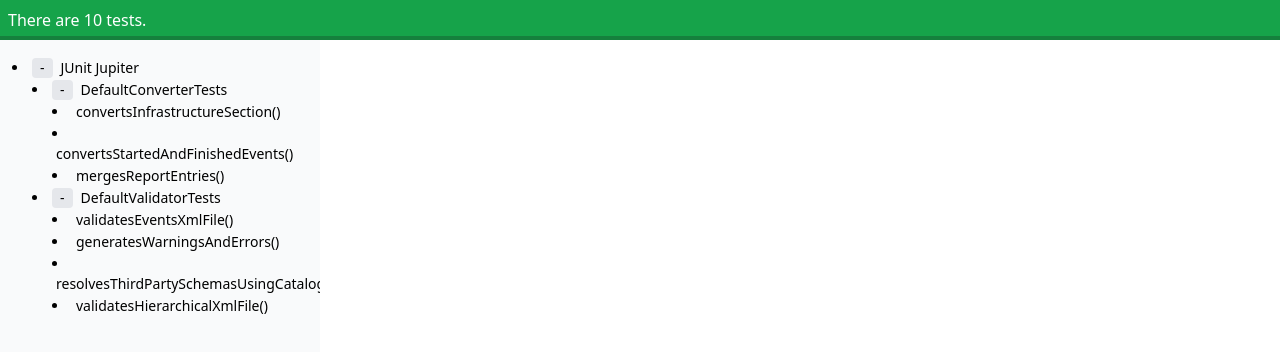
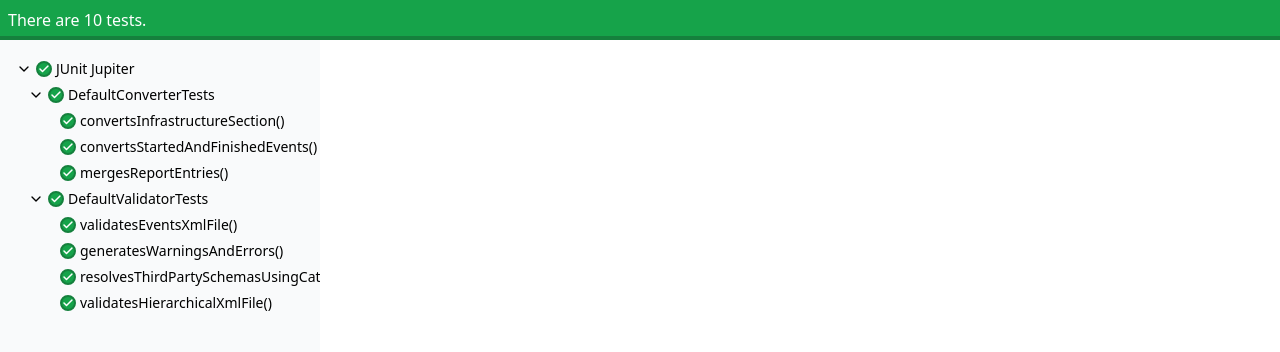
Before and after one commit to ota4j-team/open-test-reporting, a Vue app in the folder html-report/: page / in a window 1280 px wide. Shown: the top 352 px of the page. Built offline with nearby package versions, Linux system fonts and the light colour scheme.

Commit message:
Use icons in tree

```diff
--- a/html-report/package.json
+++ b/html-report/package.json
@@ -9,6 +9,7 @@
     "preview": "vite preview"
   },
   "dependencies": {
+    "lucide-vue-next": "^0.453.0",
     "vue": "^3.4.37",
     "vue-i18n": "^10.0.4"
   },
--- a/html-report/src/App.vue
+++ b/html-report/src/App.vue
@@ -15,7 +15,7 @@ const selectedNode = ref(undefined as TestNode | undefined)
     </div>
     <div class="flex grow">
       <div class="bg-gray-50 w-1/4 min-w-80 p-4 overflow-y-auto text-sm">
-        <TestTree :roots="roots" v-model:selectedNode="selectedNode" class="-ml-6"/>
+        <TestTree :roots="roots" v-model:selectedNode="selectedNode" class="-ml-3"/>
       </div>
       <div class="grow overflow-scroll p-4">
         <NodeDetails :node="selectedNode" v-if="selectedNode"/>
--- a/html-report/src/components/TestNode.vue
+++ b/html-report/src/components/TestNode.vue
@@ -1,6 +1,7 @@
 <script setup lang="ts">
 import { computed, ref } from 'vue';
 import TestTree from './TestTree.vue';
+import { Check, ChevronDown, ChevronRight } from 'lucide-vue-next';
 
 const selectedNode = defineModel('selectedNode')
 const props = defineProps<{ node: TestNode }>()
@@ -8,15 +9,24 @@ const showChildren = ref(true)
 function toggleChildren() {
   showChildren.value = !showChildren.value
 }
-function selectNode() {
+function selectNodeAndShowChildren() {
   selectedNode.value = props.node
+  showChildren.value = true
 }
 const isSelected = computed(() => selectedNode.value !== undefined && (selectedNode.value as TestNode).name == props.node.name)
 </script>
 
 <template>
-  <button class="rounded px-2 bg-gray-200 mr-1" @click="toggleChildren" v-if="node.child"><span v-if="showChildren">-</span><span v-else>+</span></button>
-  <span class="cursor-pointer rounded p-px px-1" :class="{ 'bg-gray-200 font-bold': isSelected }" @click="selectNode">{{ node.name }}</span>
+  <div class="inline-flex">
+    <div @click="toggleChildren" class="cursor-pointer self-center" :class="{ 'invisible': !node.child }">
+      <ChevronDown :size="16" v-if="showChildren" />
+      <ChevronRight :size="16" v-else />
+    </div>
+    <div class="cursor-pointer rounded p-px px-1 inline-flex" :class="{ 'bg-gray-200 font-bold': isSelected }" @click="selectNodeAndShowChildren()">
+      <Check :size="16" :strokeWidth="3" class="self-center bg-green-600 rounded-full text-white border-2 border-green-700" />
+      <span class="ml-1">{{ node.name }}</span>
+    </div>
+  </div>
   <TestTree :roots="node.child" v-model:selectedNode="selectedNode" v-if="node.child" :class="{ hidden: !showChildren }"/>
 </template>
 
--- a/html-report/src/components/TestTree.vue
+++ b/html-report/src/components/TestTree.vue
@@ -6,7 +6,7 @@ defineProps<{ roots: Array<TestNode> }>()
 </script>
 
 <template>
-  <ul v-if="roots.length" class="list-disc list-inside pl-5">
+  <ul v-if="roots.length" class="pl-3">
     <li v-for="root in roots" class="pt-0.5">
       <TestNode :node="root" v-model:selectedNode="selectedNode"/>
     </li>
```
Also changed, not shown: 1 other file (tests, documents, lock files or other folders).
